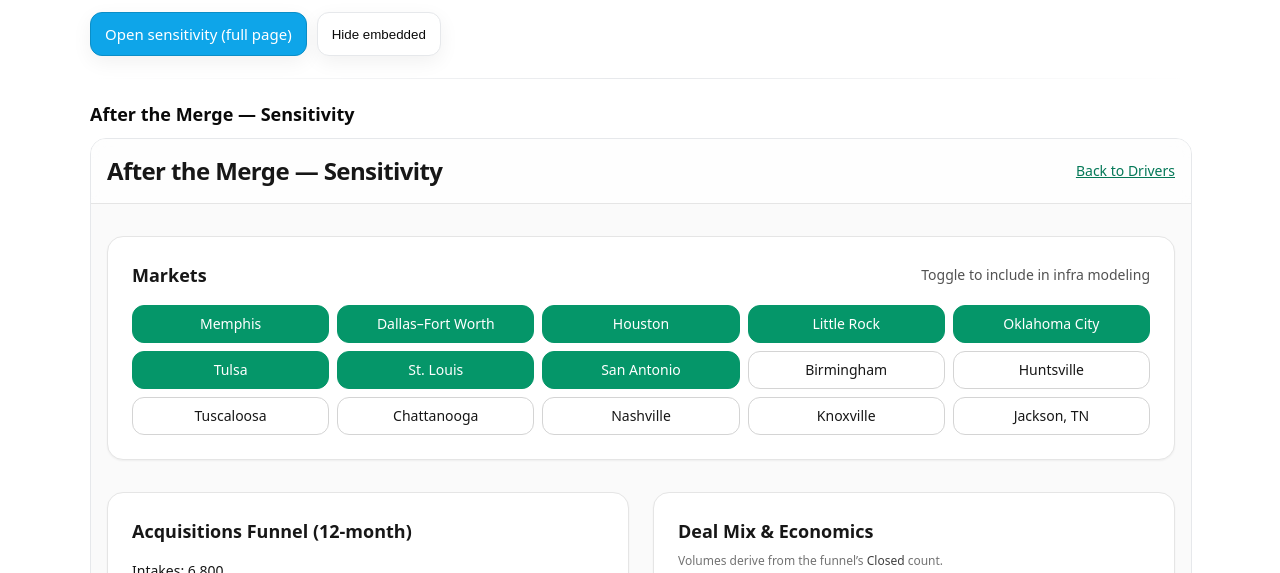
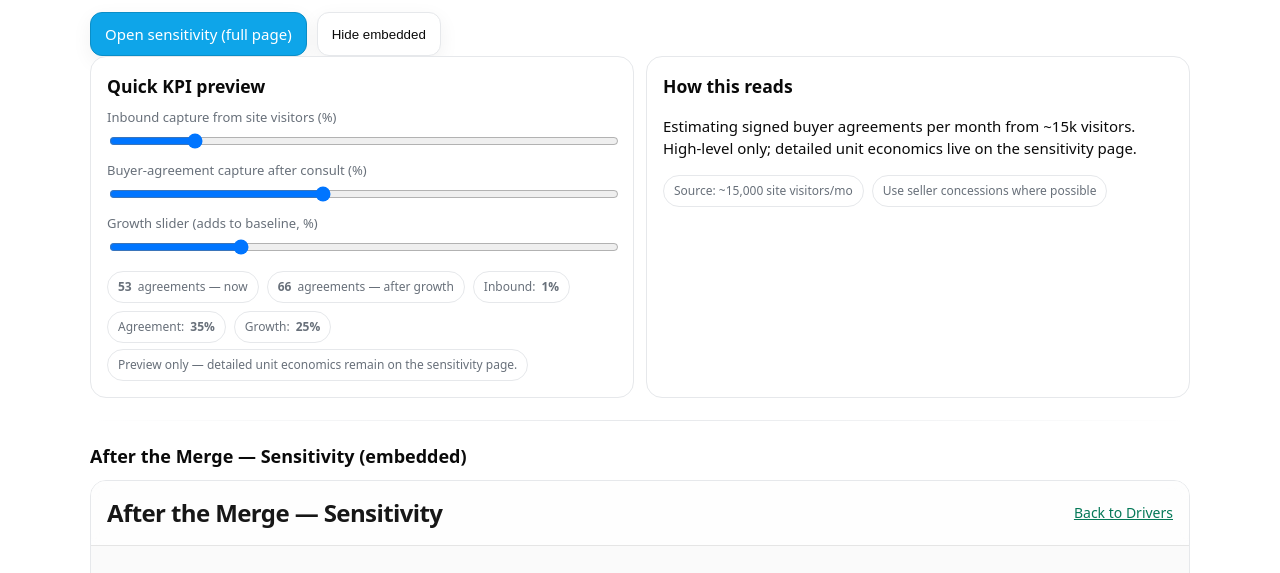
Before and after one commit to newger-code/broker_growth, a plain HTML site: page drivers/index.html in a window 1280 px wide. Shown: the part 227-800 px from the top of the page. Drawn offline with nearby package versions, Linux system fonts and the light colour scheme.

Commit message:
Update index.html

```diff
--- a/drivers/index.html
+++ b/drivers/index.html
@@ -7,11 +7,13 @@
   <meta name="robots" content="noindex" />
   <style>
     :root { --fg:#0a0a0a; --muted:#68707a; --border:#e6e8eb; --accent:#0ea5e9; --card:#fff; }
+    * { box-sizing:border-box }
     body { margin:0; font:15px/1.5 system-ui,-apple-system,Segoe UI,Roboto,Helvetica,Arial,sans-serif; color:var(--fg); background:#fff; }
     .wrap { width:min(1100px,92%); margin:auto; padding:24px 0 60px; }
     .top { display:flex; align-items:center; justify-content:space-between; padding:16px 0; border-bottom:1px solid var(--border); }
     .brand { display:flex; align-items:center; gap:10px; font-weight:700; }
     .brand img { height:18px; width:auto; display:block; }
+    .links { display:flex; gap:8px; flex-wrap:wrap; }
     .btn { display:inline-flex; align-items:center; gap:8px; padding:10px 14px; border:1px solid var(--border); border-radius:12px; text-decoration:none; box-shadow:0 6px 20px rgb(10 10 10 / .06); background:#fff; color:inherit; }
     .btn.primary { background:var(--accent); color:#fff; border-color:#0b8ec7; }
     .hero h1 { font-size:clamp(28px,4.2vw,44px); line-height:1.1; margin:14px 0 10px; font-weight:750; }
@@ -19,7 +21,14 @@
     .cta { display:flex; gap:10px; flex-wrap:wrap; margin-top:12px; }
     .divider { height:1px; background:linear-gradient(90deg,transparent,var(--border),transparent); margin:22px 0; }
     iframe.embed { width:100%; height:72vh; border:1px solid var(--border); border-radius:16px; background:#fff; }
-    .links { display:flex; gap:8px; flex-wrap:wrap; }
+    /* KPI preview */
+    .row { display:grid; gap:12px; grid-template-columns:1fr; }
+    @media (min-width: 900px){ .row{ grid-template-columns:1fr 1fr; } }
+    .card { border:1px solid var(--border); border-radius:16px; padding:16px; background:#fff; }
+    .pill { display:inline-flex; align-items:center; gap:6px; padding:6px 10px; border:1px solid var(--border); border-radius:999px; background:#fff; color:var(--muted); font-size:12px; }
+    .pills { display:flex; gap:8px; flex-wrap:wrap; }
+    label { font-size:13px; color:var(--muted); display:block; margin:6px 0 4px; }
+    input[type=range]{ width:100%; }
   </style>
 </head>
 <body>
@@ -45,15 +54,37 @@
       </div>
     </section>
 
+    <!-- KPI preview (quick read; your sensitivity page remains source of truth) -->
+    <div class="row">
+      <div class="card">
+        <h3 style="margin:0 0 8px;">Quick KPI preview</h3>
+        <label for="inb">Inbound capture from site visitors (%)</label>
+        <input id="inb" type="range" min="0.25" max="5" step="0.25" value="1" />
+        <label for="agr">Buyer-agreement capture after consult (%)</label>
+        <input id="agr" type="range" min="10" max="70" step="5" value="35" />
+        <label for="gro">Growth slider (adds to baseline, %)</label>
+        <input id="gro" type="range" min="0" max="100" step="5" value="25" />
+        <div class="pills" id="kpis" style="margin-top:10px;"></div>
+        <div class="pill" id="note" style="margin-top:6px;"></div>
+      </div>
+      <div class="card">
+        <h3 style="margin:0 0 8px;">How this reads</h3>
+        <p class="sub">Estimating signed buyer agreements per month from ~15k visitors. High-level only; detailed unit economics live on the sensitivity page.</p>
+        <div class="pills">
+          <span class="pill">Source: ~15,000 site visitors/mo</span>
+          <span class="pill">Use seller concessions where possible</span>
+        </div>
+      </div>
+    </div>
+
     <div class="divider"></div>
 
-    <!-- Embedded Sensitivity (visible by default) -->
-    <h2 style="font-size:18px; margin:0 0 10px;">After the Merge — Sensitivity</h2>
+    <h2 style="font-size:18px; margin:0 0 10px;">After the Merge — Sensitivity (embedded)</h2>
     <iframe id="embed" class="embed" src="../sensitivity/index.html" title="Sensitivity (embedded)"></iframe>
   </div>
 
   <script>
-    // simple show/hide for the embedded sensitivity
+    // show/hide embedded sensitivity
     (function(){
       const btn = document.getElementById('toggle');
       const fr  = document.getElementById('embed');
@@ -63,6 +94,36 @@
         btn.textContent  = hidden ? 'Hide embedded' : 'Show embedded';
       });
     })();
+
+    // KPI preview math
+    (function(){
+      const SITE = 15000; // ~15k/mo site visitors
+      const inb = document.getElementById('inb');
+      const agr = document.getElementById('agr');
+      const gro = document.getElementById('gro');
+      const kpi = document.getElementById('kpis');
+      const note= document.getElementById('note');
+
+      function pct(n){ return (Math.round(n*1000)/10)+'%'; }
+
+      function render(){
+        const inbound = parseFloat(inb.value) / 100;
+        const agree   = parseFloat(agr.value) / 100;
+        const growth  = parseFloat(gro.value) / 100;
+        const base    = Math.round(SITE * inbound * agree);
+        const after   = Math.round(base * (1 + growth));
+        kpi.innerHTML = `
+          <span class="pill"><strong>${base.toLocaleString()}</strong> agreements — now</span>
+          <span class="pill"><strong>${after.toLocaleString()}</strong> agreements — after growth</span>
+          <span class="pill">Inbound: <strong>${pct(inbound)}</strong></span>
+          <span class="pill">Agreement: <strong>${pct(agree)}</strong></span>
+          <span class="pill">Growth: <strong>${Math.round(growth*100)}%</strong></span>
+        `;
+        note.textContent = "Preview only — detailed unit economics remain on the sensitivity page.";
+      }
+      [inb,agr,gro].forEach(x=>x.addEventListener('input', render));
+      render();
+    })();
   </script>
 </body>
 </html>
```
